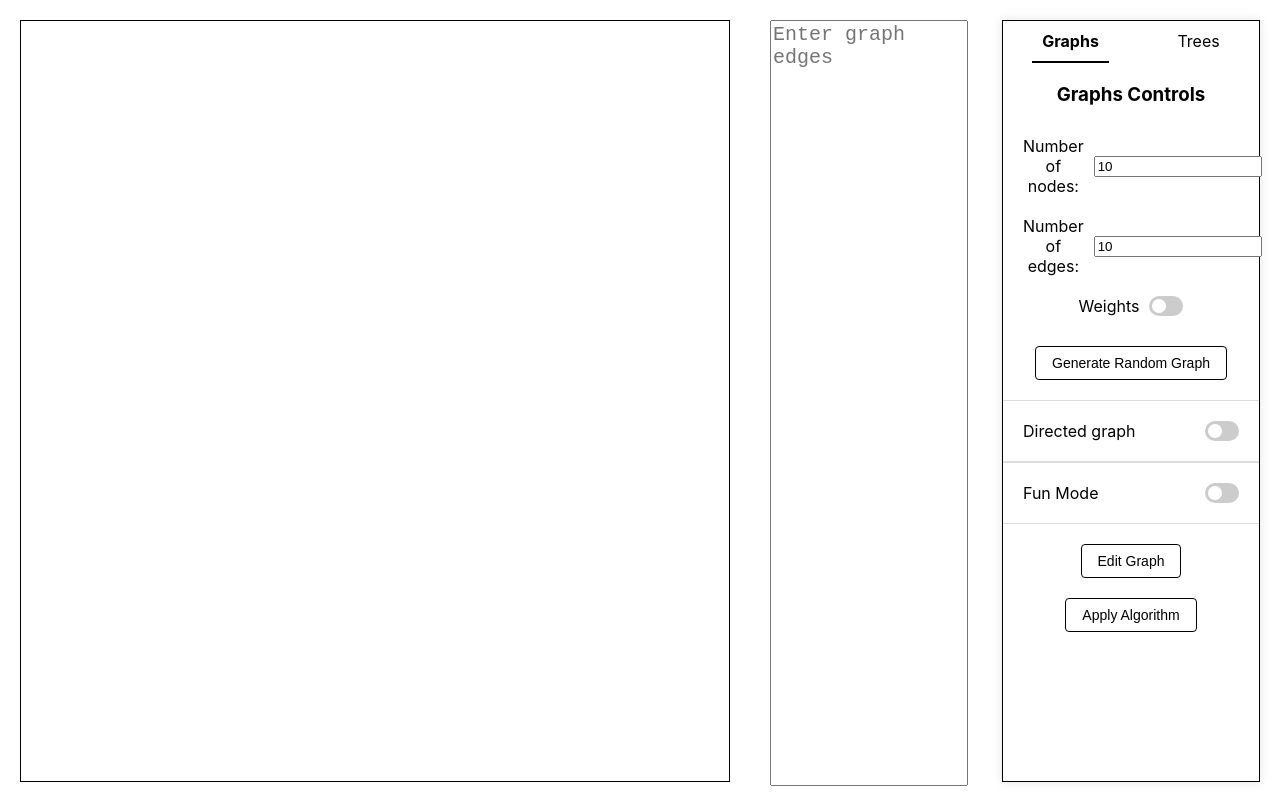
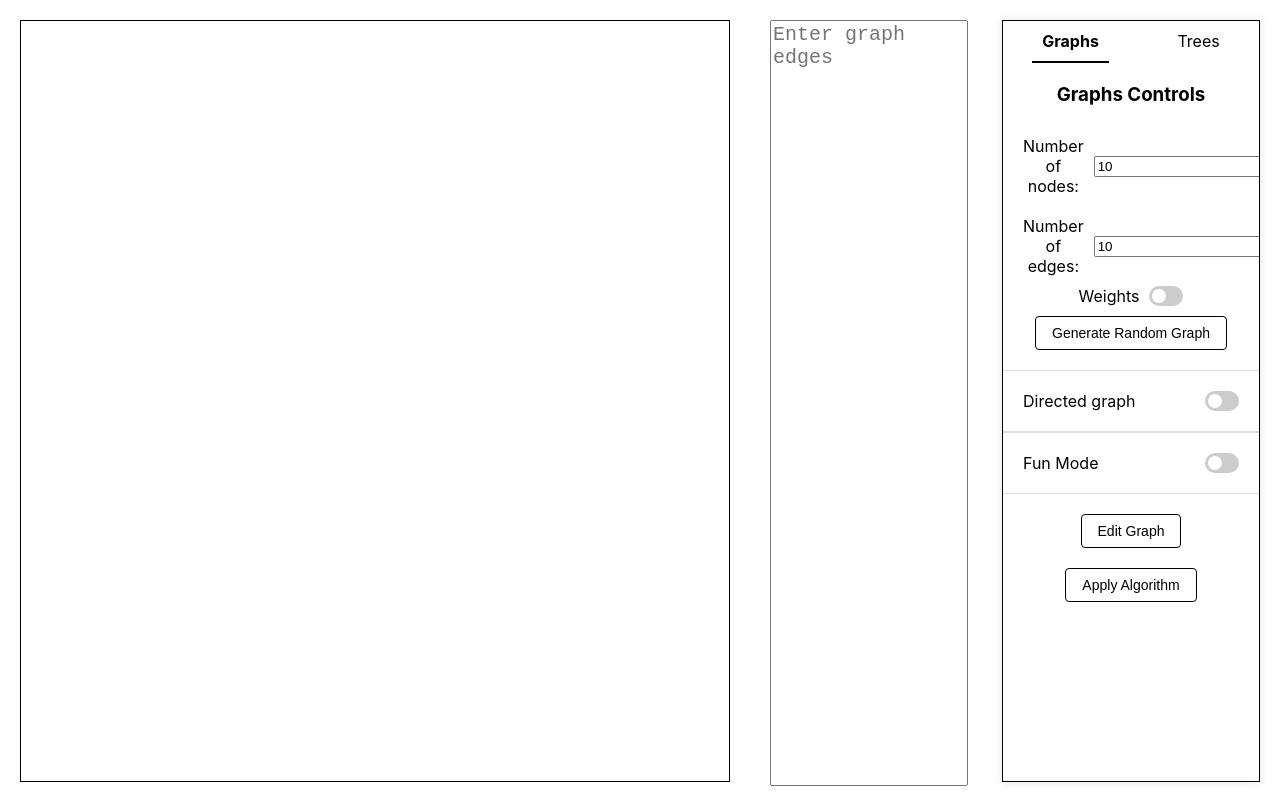
Before and after one commit to AbdullahBitar/graphyy, a React (Create React App) app: page / in a window 1280 px wide. Built offline with nearby package versions, Linux system fonts and the light colour scheme.

Commit message:
feat: make controls scrollable

```diff
--- a/src/pages/controls.css
+++ b/src/pages/controls.css
@@ -6,6 +6,7 @@
     flex-direction: column;
     justify-content: space-between;
     box-shadow: 0 0 10px rgba(0, 0, 0, 0.1);
+    overflow: auto;
 }
 
 .tabs {
@@ -48,13 +49,17 @@ hr {
 }
 
 .interactiveNoBorders {
-    padding-top: 20px;
     display: flex;
     align-items: center;
 }
 
 .label-text {
     margin-right: 10px;
+}
+
+.switch-container {
+    display: flex;
+    align-items: center;
 }
 
 .switch {
@@ -139,7 +144,7 @@ input:checked+.slider:before {
 }
 
 .dropdown-toggle {
-    background-color: rgba(255, 255, 255, 1);;
+    background-color: rgba(255, 255, 255, 1);
     color: black;
     padding: 8px 16px;
     font-size: 14px;
@@ -152,7 +157,7 @@ input:checked+.slider:before {
 .dropdown-menu {
     display: block;
     position: absolute;
-    background-color: rgba(255, 255, 255, 1);;
+    background-color: rgba(255, 255, 255, 1);
     min-width: 160px;
     box-shadow: 0px 8px 16px 0px rgba(0, 0, 0, 0.2);
     z-index: 1;
@@ -194,8 +199,3 @@ input:checked+.slider:before {
     flex: 1;
     max-width: 160px;
 }
-
-.margin-up-bottom {
-    margin-top: 20px;
-    margin-bottom: 20px;
-}
```
